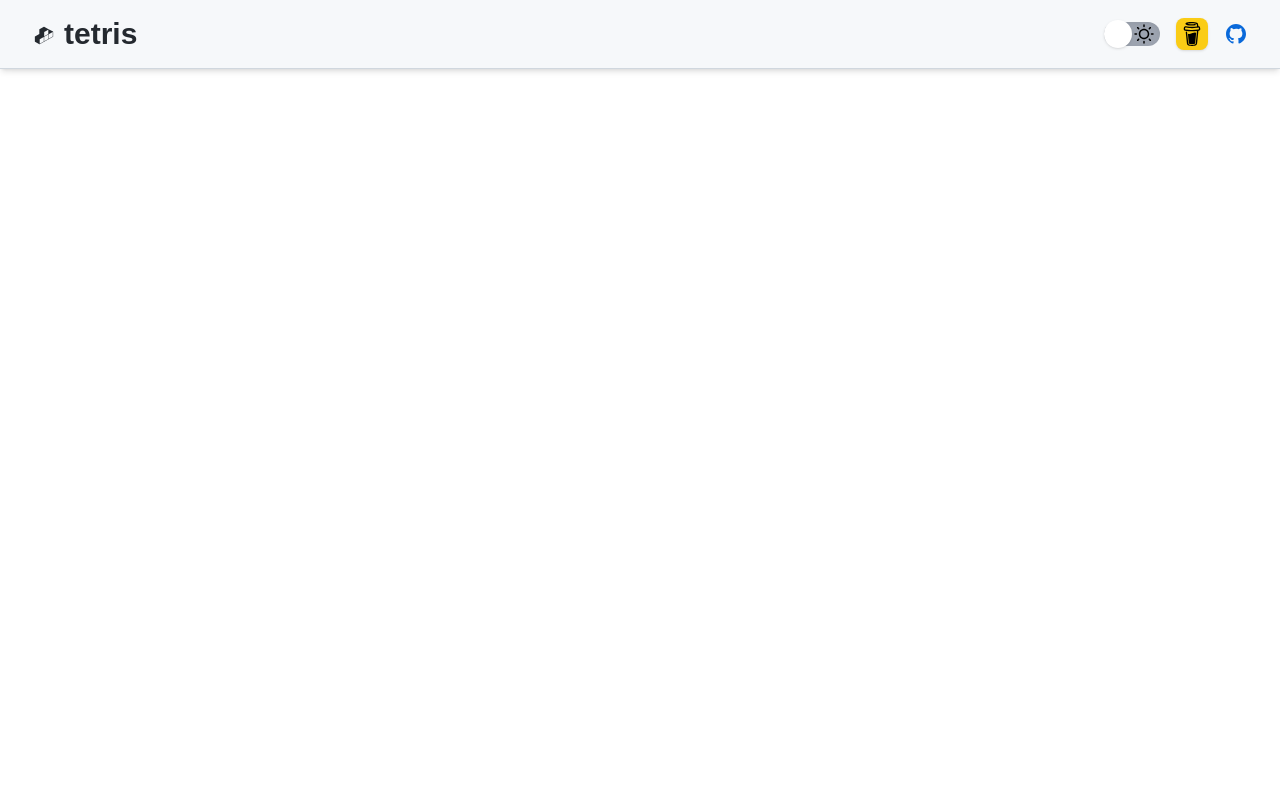
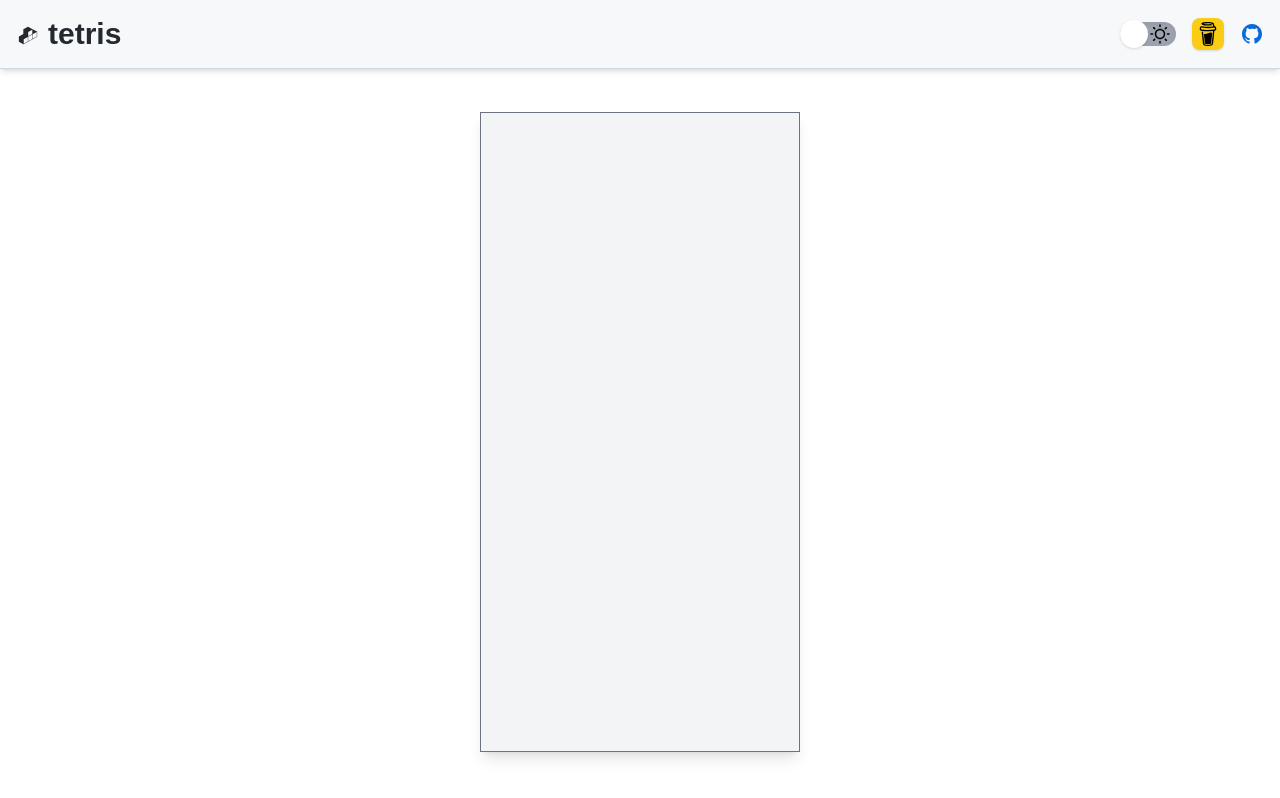
Before and after one commit to muzabol2/tetris, a Next.js app: page / in a window 1280 px wide. Built offline with nearby package versions, Linux system fonts and the light colour scheme.

Commit message:
Add tetris background gird for tetris

```diff
--- a/src/app/layout.tsx
+++ b/src/app/layout.tsx
@@ -14,10 +14,12 @@ interface Props {
 
 const RootLayout = ({ children }: Readonly<Props>) => (
   <html lang="en" suppressHydrationWarning>
-    <body>
+    <body className="min-h-screen flex flex-col bg-background text-foreground transition-colors duration-200">
       <Providers>
         <Navbar />
-        {children}
+        <main className="flex-1 flex flex-col items-center justify-center mt-[4rem] mb-0">
+          {children}
+        </main>
       </Providers>
     </body>
   </html>
--- a/src/app/page.tsx
+++ b/src/app/page.tsx
@@ -2,11 +2,10 @@
 
 const Home = () => {
   return (
-    <div className="grid grid-rows-[20px_1fr_20px] items-center justify-items-center min-h-screen p-8 pb-20 gap-16 sm:p-20 transition-colors duration-200">
-      <main className="flex flex-col gap-8 row-start-2 items-center sm:items-start"></main>
+    <div className="relative w-[320px] h-[640px] border border-gray-500 bg-gray-100 dark:bg-gray-900 shadow-lg grid grid-cols-10 grid-rows-20">
+      {/* Tetris game here */}
     </div>
   );
 };
 
-
 export default Home;
--- a/src/components/Navbar.tsx
+++ b/src/components/Navbar.tsx
@@ -6,7 +6,7 @@ import { config } from "@/config";
 
 const Navbar = () => {
   return (
-    <header className="w-full flex items-center justify-between p-4 fixed top-0 left-0 right-0 shadow-md z-50 pl-8 pr-8 bg-header dark:bg-header transition-colors duration-200">
+    <header className="w-full flex items-center justify-between p-4 fixed top-0 left-0 right-0 shadow-md z-50 bg-header dark:bg-header transition-colors duration-200">
       <h1 className="flex items-center gap-2 text-3xl font-bold text-foreground">
         <TetrisLogoIcon />
         {config.title}
```
